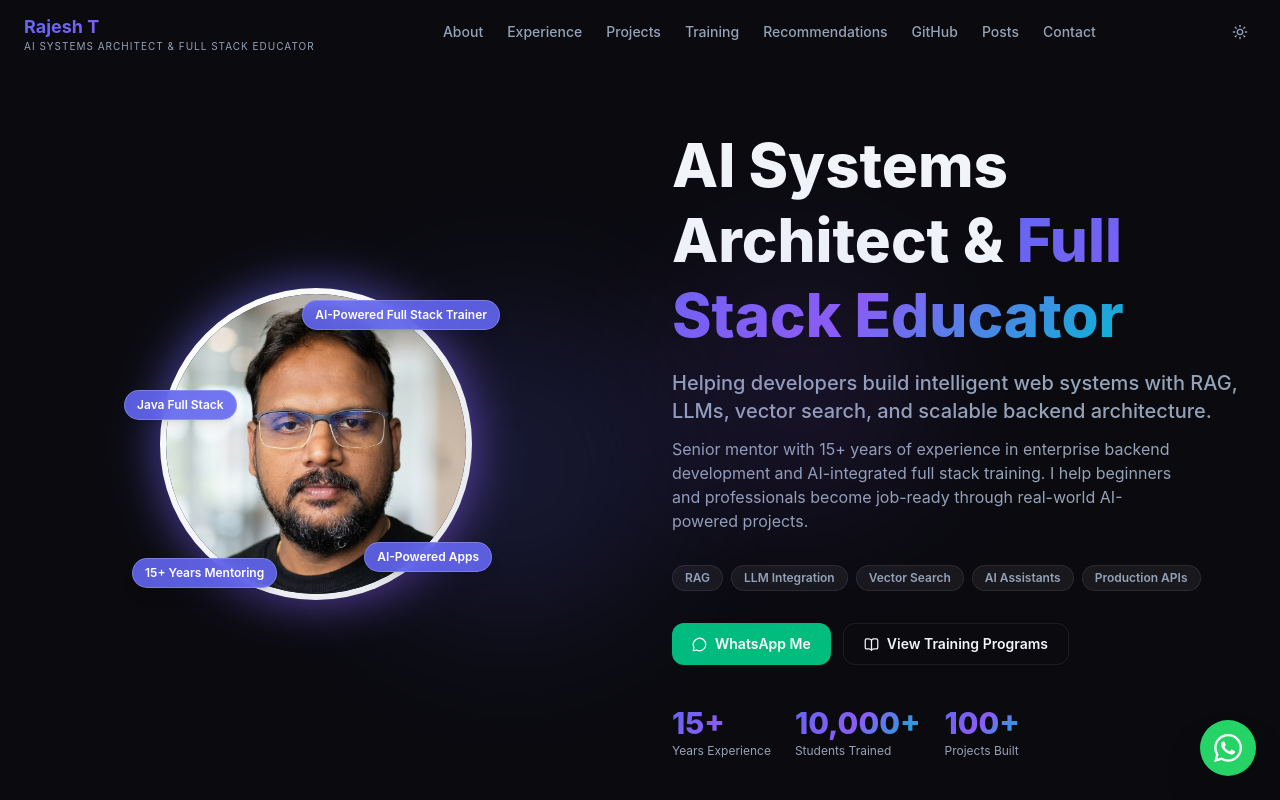
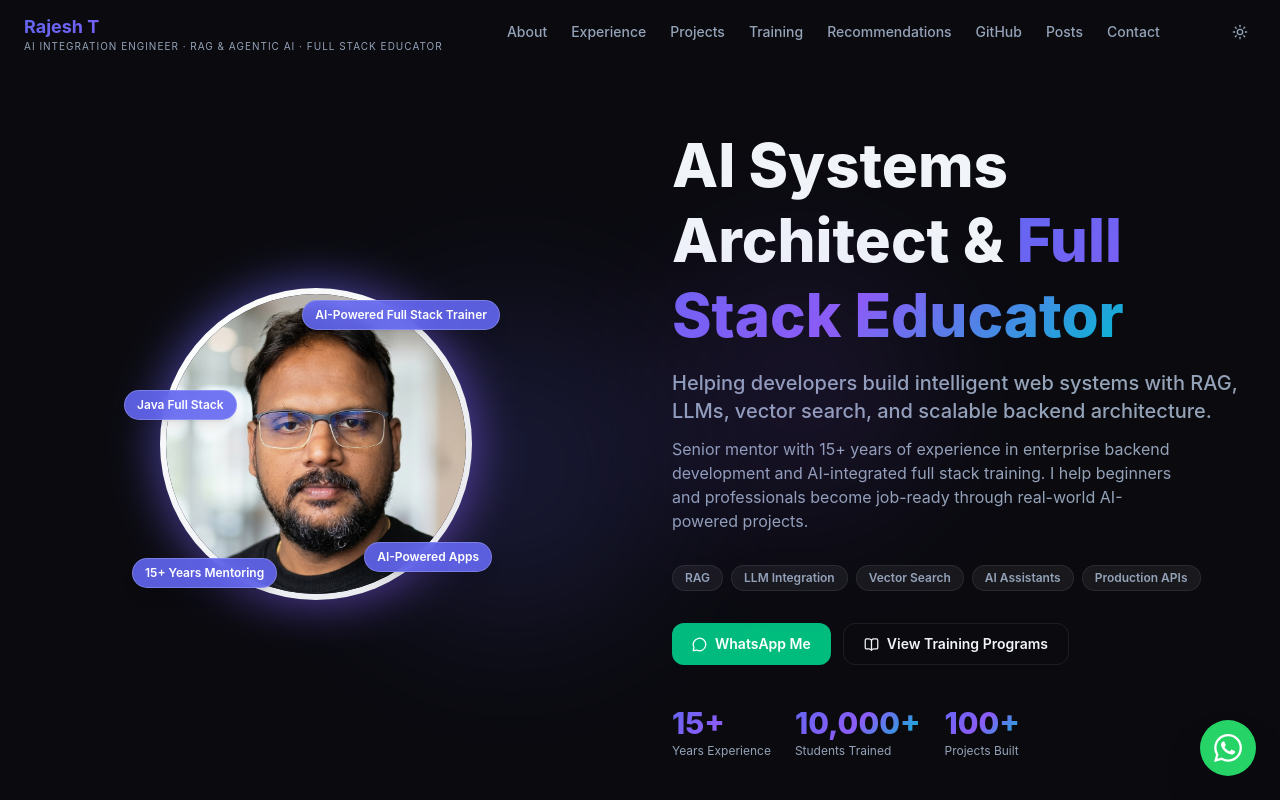
Before and after one commit to rajeshThappeta/portfolio, a React (Vite) app: page / in a window 1280 px wide. Shown: the top 800 px of the page. Built offline with nearby package versions, Linux system fonts and the light colour scheme.

Commit message:
role changed

```diff
--- a/src/sections/Header.jsx
+++ b/src/sections/Header.jsx
@@ -41,7 +41,7 @@ export default function Header() {
           <a href="#hero" className="flex flex-col leading-none group">
             <span className="font-bold text-lg gradient-text">Rajesh T</span>
             <span className="text-[10px] tracking-widest uppercase" style={{ color: "var(--muted)" }}>
-              AI Systems Architect & Full Stack Educator
+              AI Integration Engineer · RAG & Agentic AI · Full Stack Educator
             </span>
           </a>
 
```
